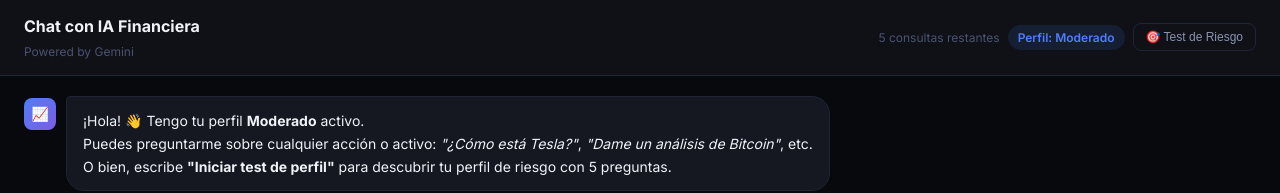
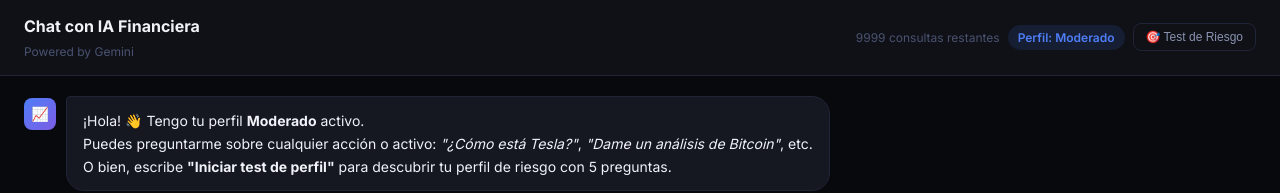
Before and after one commit to AndresVelez98/investi-frontend, a Next.js app: page /chat in a window 1280 px wide. Shown: the top 193 px of the page. Built offline with nearby package versions, Linux system fonts and the light colour scheme.

Commit message:
Remove daily chat limit for testing

```diff
--- a/components/ChatInterface.tsx
+++ b/components/ChatInterface.tsx
@@ -16,7 +16,7 @@ interface Message {
     };
 }
 
-const FREE_LIMIT = 5;
+const FREE_LIMIT = 9999;
 const STORAGE_KEY = "investi_usage";
 
 function getTodayKey() {
```
